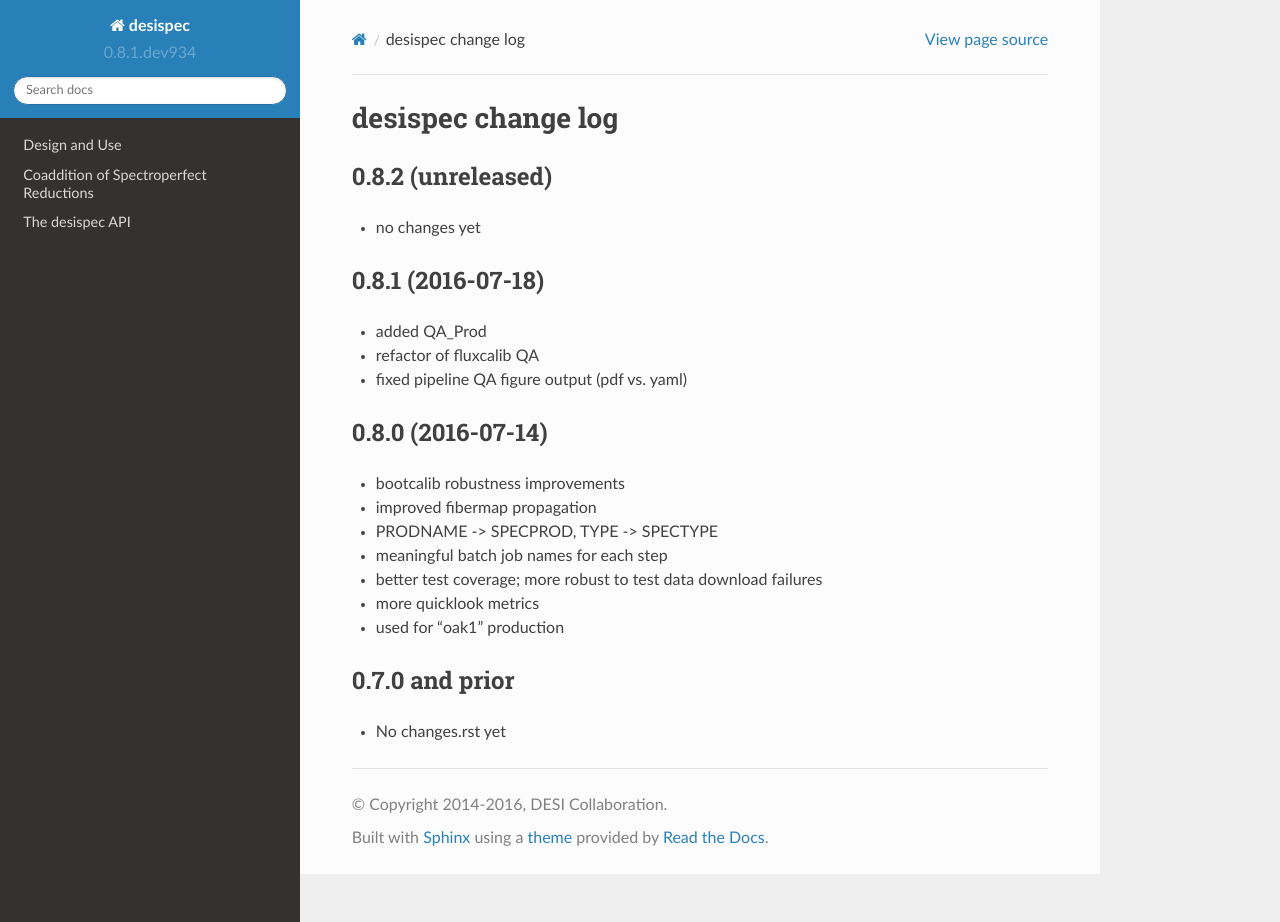
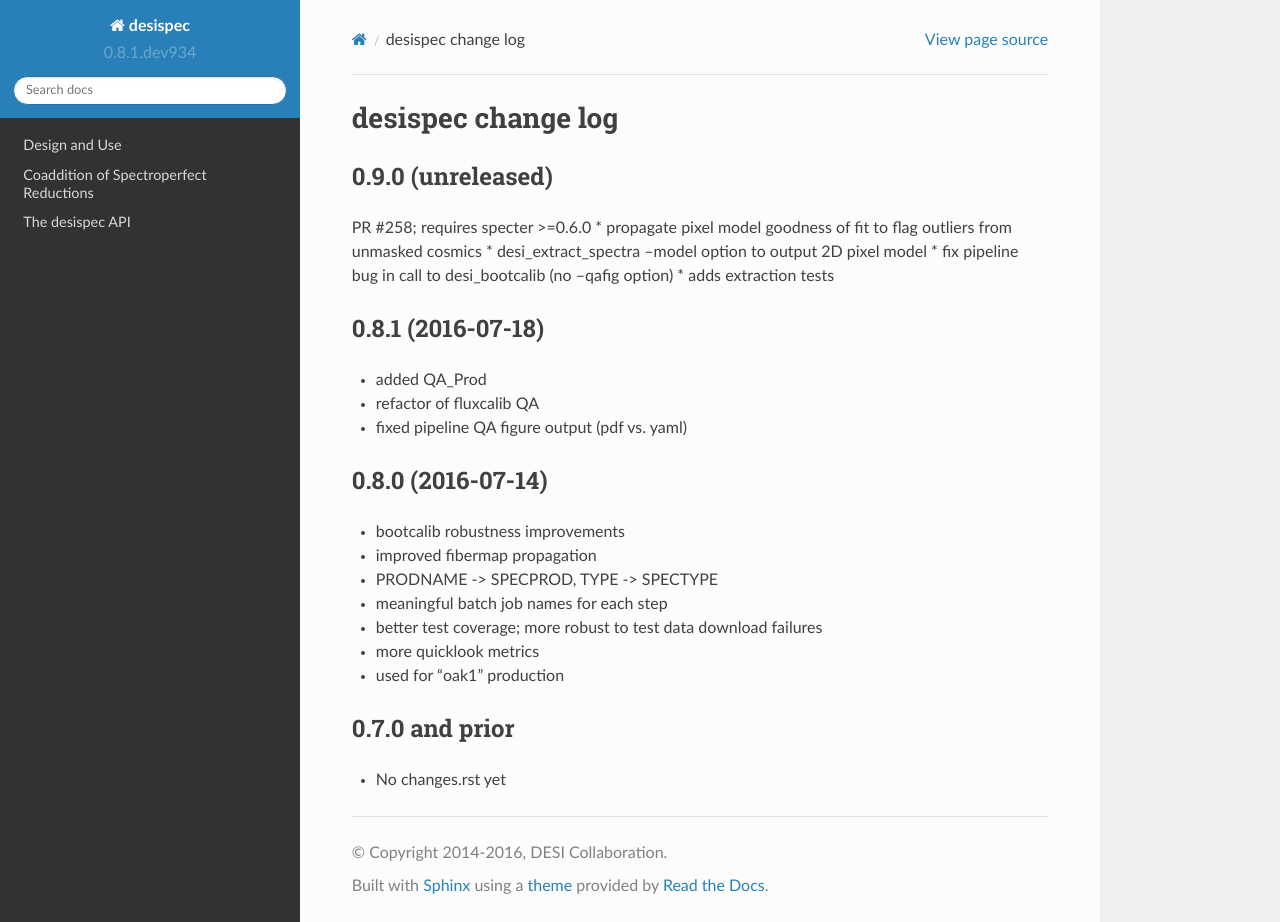
Before and after one commit to desihub/desispec, a Sphinx documentation site: the page built from doc/changes.rst, in a window 1280 px wide and 922 px high. Built offline with Sphinx 7.4.7 and the Read the Docs theme 2.0.0, drawn with Linux system fonts in a browser that asks for light colours.

Commit message:
add pix model clobber; update specter version for travis

```diff
--- a/doc/changes.rst
+++ b/doc/changes.rst
@@ -2,10 +2,14 @@
 desispec change log
 ===================
 
-0.8.2 (unreleased)
+0.9.0 (unreleased)
 ------------------
 
-* no changes yet
+PR #258; requires specter >=0.6.0
+* propagate pixel model goodness of fit to flag outliers from unmasked cosmics
+* desi_extract_spectra --model option to output 2D pixel model
+* fix pipeline bug in call to desi_bootcalib (no --qafig option)
+* adds extraction tests
 
 0.8.1 (2016-07-18)
 ------------------
```
Also changed, not shown: .travis.yml, 1 other file.
